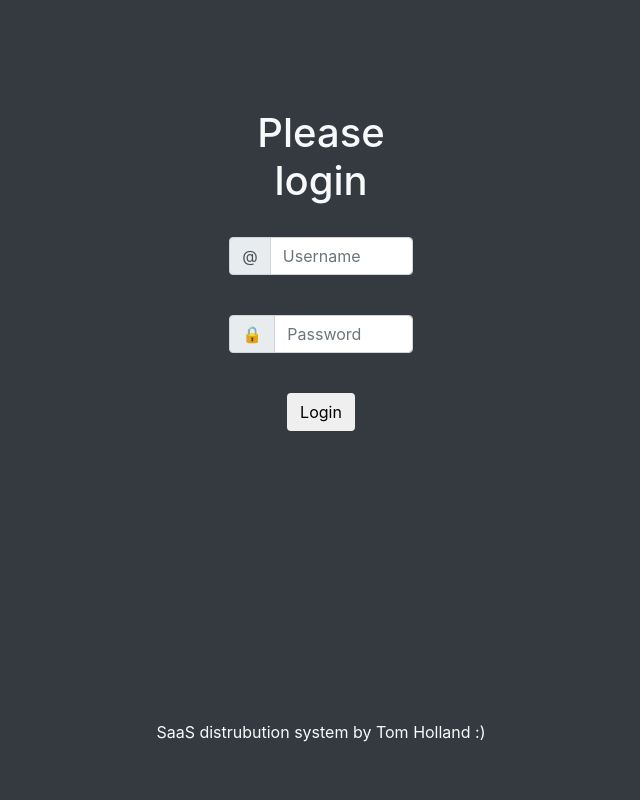
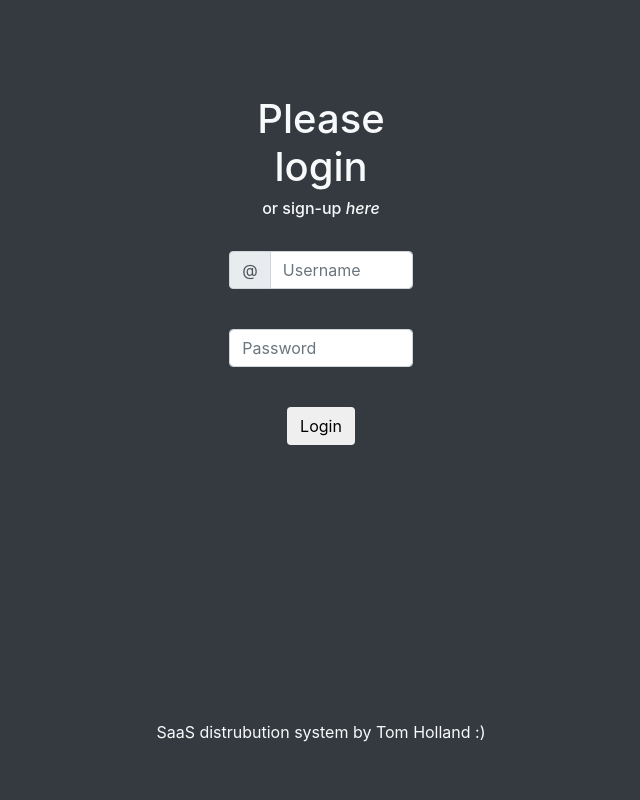
Before and after one commit to syntax/saas-key-licensing-system, a Flask app: page /login in a window 1280 px wide. Shown: the whole page, without its empty margins (319-959 px from the left). Run offline with Flask 2, Linux system fonts and the light colour scheme; some libraries are stand-ins or nearby versions.

Commit message:
added sign up text -  needs to have href route redirect added!

```diff
--- a/practicing with flask/templates/login.html
+++ b/practicing with flask/templates/login.html
@@ -17,6 +17,7 @@
     .h-90{
         height:90%;
     }
+
     .h-80{
         height:80%;
     }
@@ -33,6 +34,7 @@
       <div class="col-5"></div>
     <div class="col-md-2 text-center">
         <h1>Please login</h1>
+        <h6>or sign-up <i>here</i></h6>
         <br>
         <form action="" method="post">
             <div class="input-group mb-3">
@@ -45,9 +47,6 @@
             </div>
             <br>
             <div class="input-group mb-3">
-                <div class="input-group-prepend">
-                    <span class="input-group-text" id="basic-addon1">🔒</span>
-                </div>
                 <input type="password" class="form-control" placeholder="Password" aria-label="Password"
                        aria-describedby="basic-addon" value="{{
               request.form.password }}">
@@ -63,10 +62,10 @@
       <div class="col-5"></div>
   </div>
 </div>
-<div class="container-fluid h-10 bg-dark text-light">
+<div class="container-fluid h-10 bg-dark text-light ">
     <div class="row">
         <div class="col-4"></div>
-        <div class="col-4 text-center">
+        <div class="col-4 text-center align-bottom">
             SaaS distrubution system by Tom Holland :)
         </div>
         <div class="col-4"></div>
```
